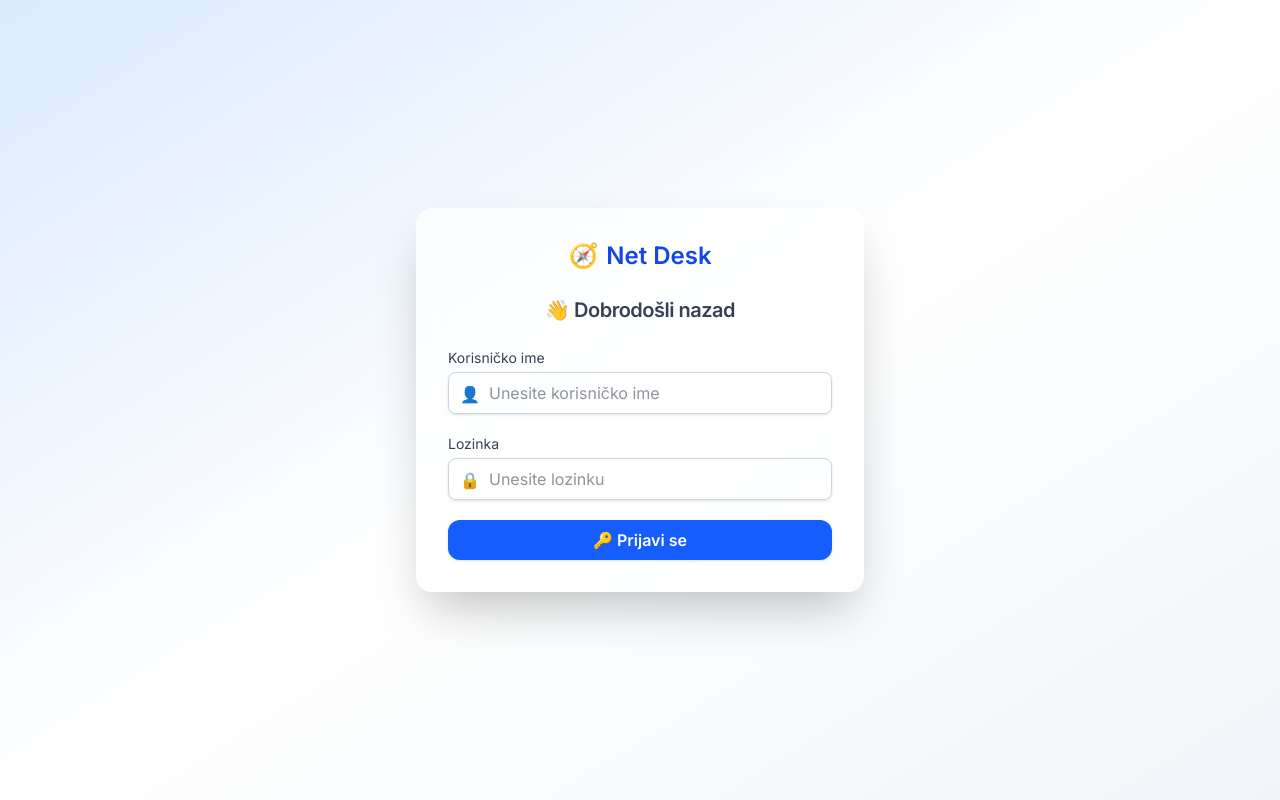
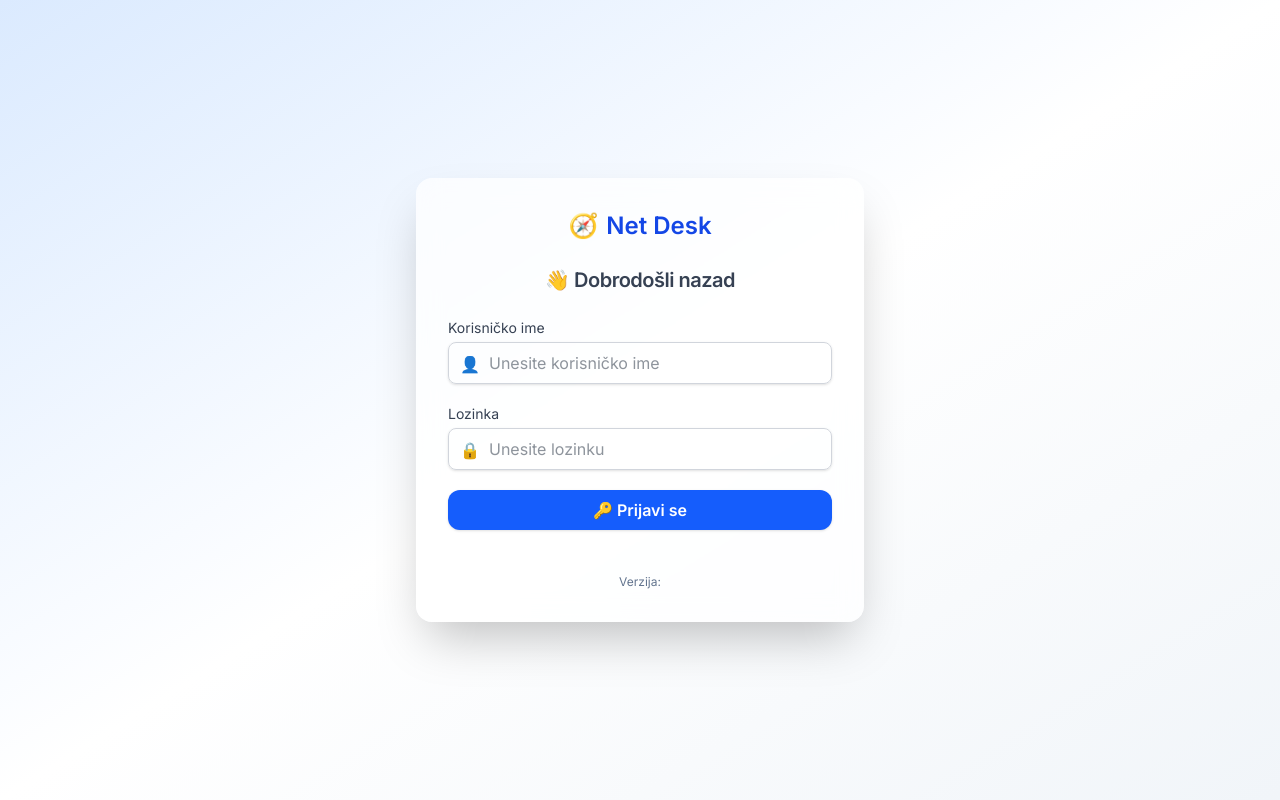
Before and after one commit to milosursulovic/ip-addresser-frontend, a Vue app: page /login in a window 1280 px wide. Built offline with nearby package versions, Linux system fonts and the light colour scheme.

Commit message:
Add app version

```diff
--- a/package.json
+++ b/package.json
@@ -1,6 +1,6 @@
 {
   "name": "net-desk-frontend",
-  "version": "0.0.0",
+  "version": "1.0.0",
   "private": true,
   "type": "module",
   "scripts": {
--- a/src/layouts/MainLayout.vue
+++ b/src/layouts/MainLayout.vue
@@ -9,10 +9,12 @@
     <main class="max-w-7xl mx-auto px-4 py-6">
       <router-view />
     </main>
+    <footer class="text-sm text-slate-500 text-center py-4">Verzija: {{ appVersion }}</footer>
   </div>
 </template>
 
 <script setup>
+const appVersion = import.meta.env.VITE_APP_VERSION
 import Logo from '@/components/Logo.vue'
 import LogoutButton from '@/components/LogoutButton.vue'
 </script>
--- a/src/views/LoginView.vue
+++ b/src/views/LoginView.vue
@@ -57,6 +57,8 @@
         <p v-if="errorMessage" class="text-red-500 text-sm text-center mt-2 animate-pulse">
           {{ errorMessage }}
         </p>
+
+        <p class="text-center text-xs text-slate-500 mt-6">Verzija: {{ appVersion }}</p>
       </form>
     </div>
   </div>
@@ -66,6 +68,8 @@
 import { ref, onMounted } from 'vue'
 import { useRouter } from 'vue-router'
 import Logo from '@/components/Logo.vue'
+
+const appVersion = import.meta.env.VITE_APP_VERSION
 
 const router = useRouter()
 
```
Also changed, not shown: 1 other file (tests, documents, lock files or other folders).
